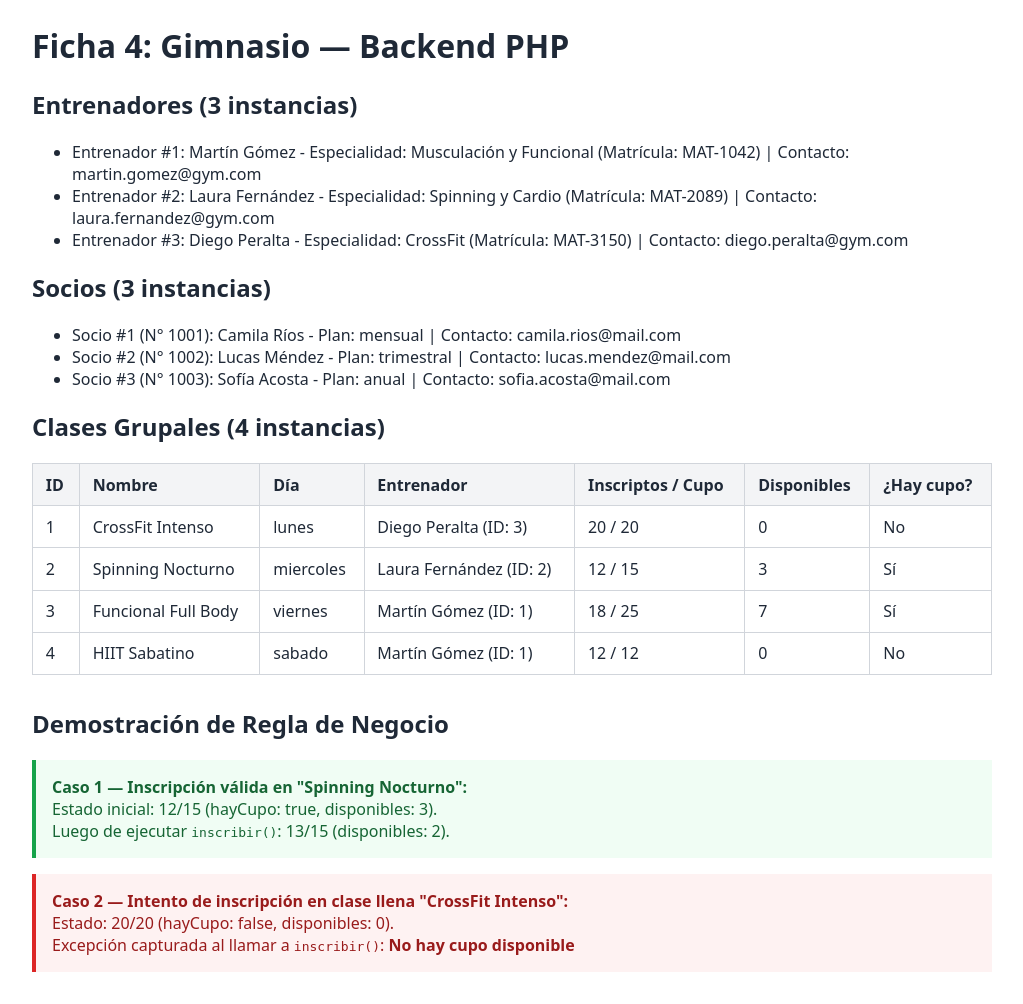
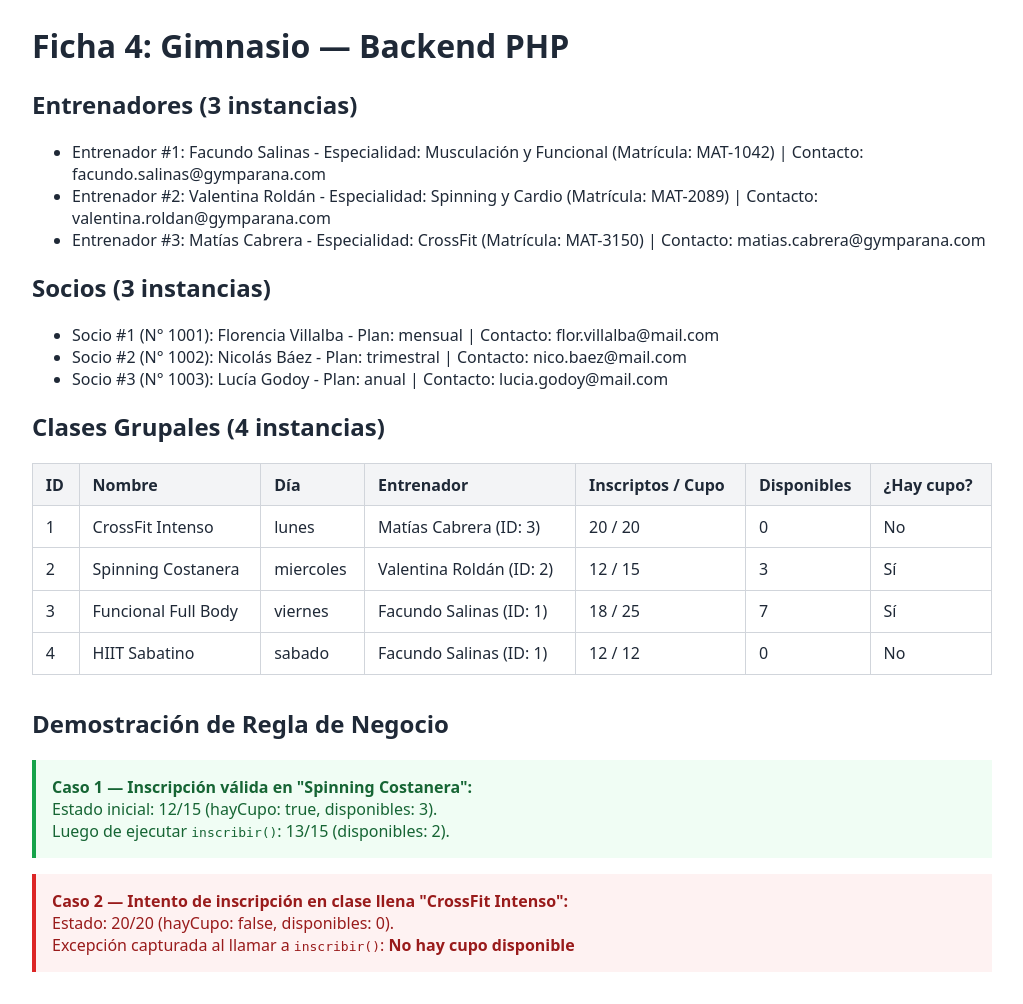
Before and after one commit to nachoaviles09/tp1-backend-aviles, a PHP site: page / in a window 1280 px wide. Shown: the part 54-1058 px from the top of the page, without its empty margins (128-1151 px from the left). Run offline with PHP 8.4, Linux system fonts and the light colour scheme.

Commit message:
Add files via upload

```diff
--- a/index.php
+++ b/index.php
@@ -7,9 +7,9 @@ require_once __DIR__ . '/clases/ClaseGrupal.php';
 
 // 3 Entrenadores (clase hija 1)
 $entrenadores = [
-    new Entrenador(1, 'Martín', 'Gómez', 'martin.gomez@gym.com', 'Musculación y Funcional', 'MAT-1042'),
-    new Entrenador(2, 'Laura', 'Fernández', 'laura.fernandez@gym.com', 'Spinning y Cardio', 'MAT-2089'),
-    new Entrenador(3, 'Diego', 'Peralta', 'diego.peralta@gym.com', 'CrossFit', 'MAT-3150'),
+    new Entrenador(1, 'Facundo', 'Salinas', 'facundo.salinas@gymparana.com', 'Musculación y Funcional', 'MAT-1042'),
+    new Entrenador(2, 'Valentina', 'Roldán', 'valentina.roldan@gymparana.com', 'Spinning y Cardio', 'MAT-2089'),
+    new Entrenador(3, 'Matías', 'Cabrera', 'matias.cabrera@gymparana.com', 'CrossFit', 'MAT-3150'),
 ];
 
 // Mapa auxiliar para resolver nombre del entrenador por entrenador_id
@@ -20,15 +20,15 @@ foreach ($entrenadores as $entrenador) {
 
 // 3 Socios (clase hija 2)
 $socios = [
-    new Socio(1, 'Camila', 'Ríos', 'camila.rios@mail.com', 1001, 'mensual'),
-    new Socio(2, 'Lucas', 'Méndez', 'lucas.mendez@mail.com', 1002, 'trimestral'),
-    new Socio(3, 'Sofía', 'Acosta', 'sofia.acosta@mail.com', 1003, 'anual'),
+    new Socio(1, 'Florencia', 'Villalba', 'flor.villalba@mail.com', 1001, 'mensual'),
+    new Socio(2, 'Nicolás', 'Báez', 'nico.baez@mail.com', 1002, 'trimestral'),
+    new Socio(3, 'Lucía', 'Godoy', 'lucia.godoy@mail.com', 1003, 'anual'),
 ];
 
-// 4 Clases Grupales (clase independiente - incluye ejemplo 20/20 de la ficha)
+// 4 Clases Grupales (clase independiente)
 $clasesGrupales = [
     new ClaseGrupal(1, 'CrossFit Intenso', 'lunes', 20, 20, 3),
-    new ClaseGrupal(2, 'Spinning Nocturno', 'miercoles', 15, 12, 2),
+    new ClaseGrupal(2, 'Spinning Costanera', 'miercoles', 15, 12, 2),
     new ClaseGrupal(3, 'Funcional Full Body', 'viernes', 25, 18, 1),
     new ClaseGrupal(4, 'HIIT Sabatino', 'sabado', 12, 12, 1),
 ];
@@ -103,7 +103,7 @@ $clasesGrupales = [
     <h2>Demostración de Regla de Negocio</h2>
 
     <?php
-    // Ejemplo 1: Clase con cupo disponible (Spinning Nocturno: 12/15)
+    // Ejemplo 1: Clase con cupo disponible
     $claseConLugar = $clasesGrupales[1];
     ?>
     <div class="box ok">
@@ -118,7 +118,7 @@ $clasesGrupales = [
     </div>
 
     <?php
-    // Ejemplo 2: Clase completa (CrossFit Intenso: 20/20 -> ejemplo oficial de la ficha)
+    // Ejemplo 2: Clase completa
     $claseCompleta = $clasesGrupales[0];
     ?>
     <div class="box error">
```
Also changed, not shown: formulario.php (+4 -4 lines), clases/ClaseGrupal.php (line endings or trailing spaces), clases/Entrenador.php (line endings or trailing spaces), clases/Persona.php (line endings or trailing spaces), clases/Socio.php (line endings or trailing spaces).
